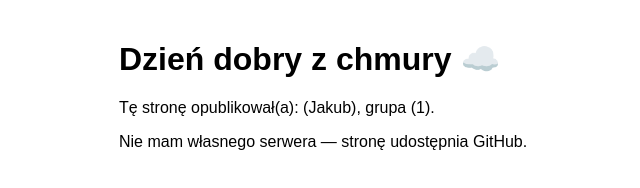
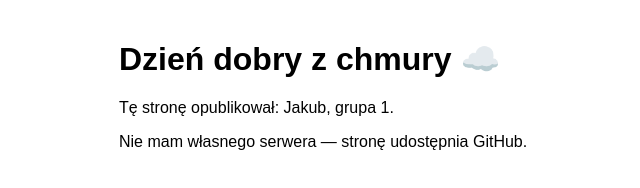
Before and after one commit to kubi0o0/chmura-cwiczenia, a plain HTML site: page index.html in a window 1280 px wide. Shown: the full height of the page, 201-841 px from the left. Drawn offline with Linux system fonts and the light colour scheme.

Commit message:
Update index.html
Pierwsza strona

```diff
--- a/index.html
+++ b/index.html
@@ -6,7 +6,7 @@
 </head>
 <body style="font-family:sans-serif; max-width:640px; margin:40px auto">
   <h1>Dzień dobry z chmury ☁️</h1>
-  <p>Tę stronę opublikował(a): (Jakub), grupa (1).</p>
+  <p>Tę stronę opublikował: Jakub, grupa 1.</p>
   <p>Nie mam własnego serwera — stronę udostępnia GitHub.</p>
 </body>
 </html>
```
